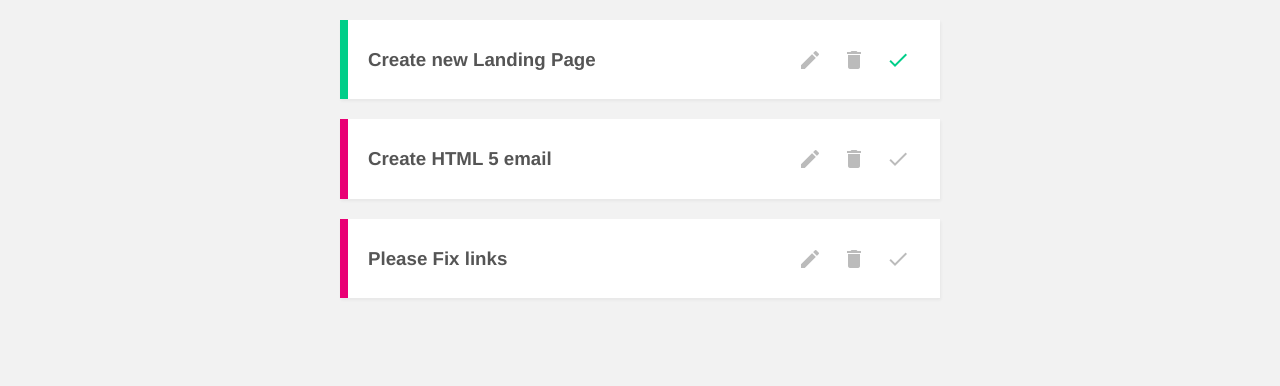
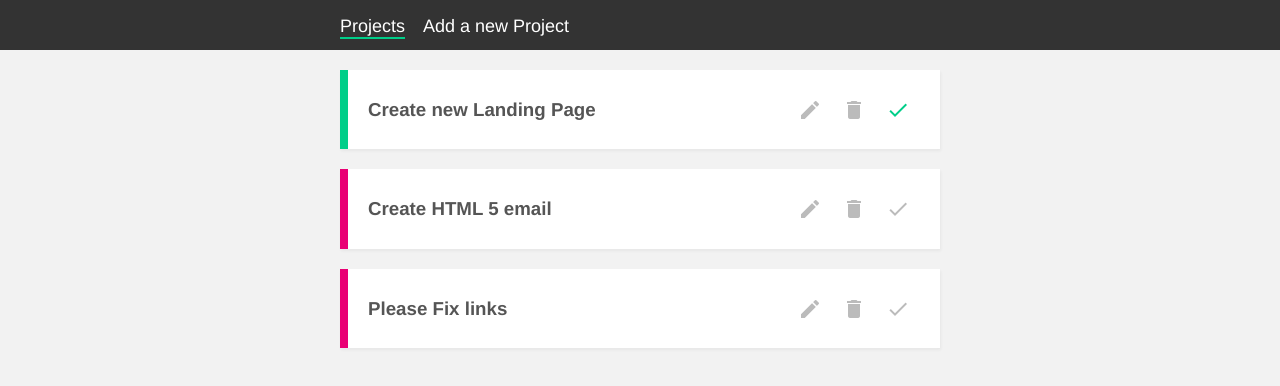
Before and after one commit to Lynsalt/vue-project-planner, a Vue app: page / in a window 1280 px wide. Shown: the top 386 px of the page. Built offline with nearby package versions, Linux system fonts and the light colour scheme; data requests are answered from the project's data file.

Commit message:
Added styles and registed components

```diff
--- a/src/App.vue
+++ b/src/App.vue
@@ -1,8 +1,25 @@
 <template>
-
+   <div class="container-fluid">
+    <div class="container">
+      <Navbar/>
+    </div>
+  </div>
   <router-view/>
 </template>
 
+<script>
+import Navbar from './components/Navbar.vue'
+export default {
+  components:{
+    Navbar
+  },
+  data(){
+    return{
+
+    }
+  }
+}
+</script>
 <style>
 body{
   background:#f2f2f2;
@@ -22,5 +39,12 @@ body{
   max-width:600px;
   margin:0px auto;
 }
-
+.container-fluid{
+   width: 100%;
+   height: 50px;
+   padding: 1em 0;
+   margin-bottom:20px;
+   box-sizing:border-box;
+   background:#333;
+}
 </style>
--- a/src/components/Singleproject.vue
+++ b/src/components/Singleproject.vue
@@ -66,7 +66,7 @@ export default {
       cursor: pointer;
   }
   h3:hover{
-    color:green;
+    color:#00ce89;
   }
   .actions{
       display:flex;
--- a/src/router/index.js
+++ b/src/router/index.js
@@ -1,6 +1,7 @@
 import { createRouter, createWebHistory } from 'vue-router'
 import Home from '../views/Home.vue'
 import AddProject from '../views/AddProject.vue'
+import EditProject from '../views/EditProject.vue'
 
 const routes = [
   {
@@ -12,8 +13,12 @@ const routes = [
     path: '/add',
     name: 'AddProject',
     component: AddProject
-  }
-
+  },
+ {
+   path:'/edit',
+   name: 'EditProject',
+   component: EditProject
+ }
 
 ]
 
--- a/src/views/AddProject.vue
+++ b/src/views/AddProject.vue
@@ -14,13 +14,27 @@ export default {
     data(){
         return{
           title:'',
-          details: ''
+          details: '',
+          uri: 'http://localhost:3000/projects/'
         }
     },
     methods:{
       handleSubmit(){
-        console.log(this.title, this.details)
+          let project = {
+              title: this.title,
+              details: this.details,
+              complete:false
+          }
+          fetch(this.uri, {
+              method: 'POST',
+              headers:{'Content-Type': 'application/json'},
+              body:JSON.stringify(project)
+          }).then(()=>{
+             this.$router.push('/');
+          })
+          .catch(err => console.log(err.message))
       }
+
     }
 }
 </script>
--- a/src/views/Home.vue
+++ b/src/views/Home.vue
@@ -1,4 +1,5 @@
 <template>
+
   <div class="container">
    <div v-if="projects.length">
       <div v-for="project in projects" :key="project.id">
```
